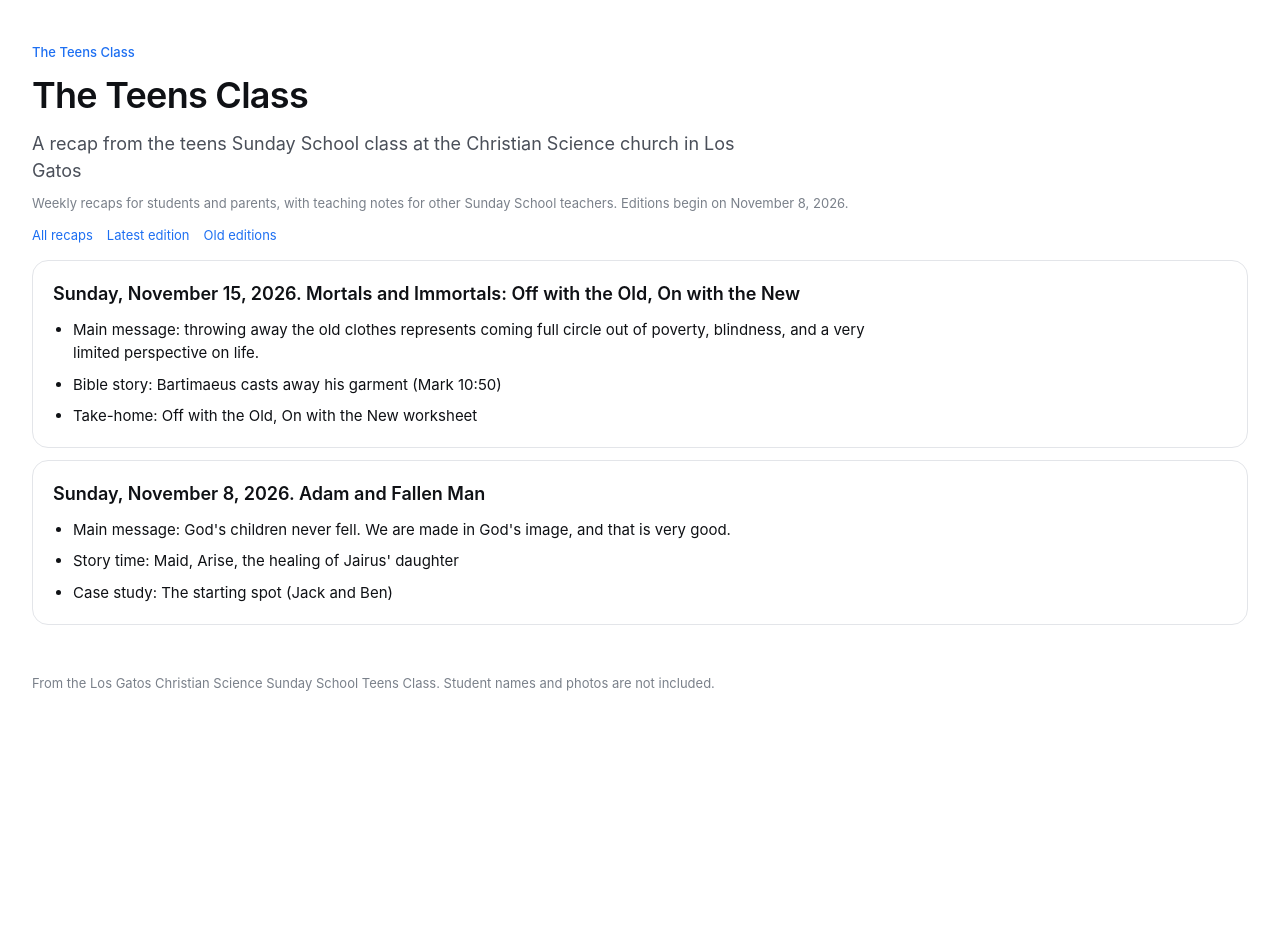
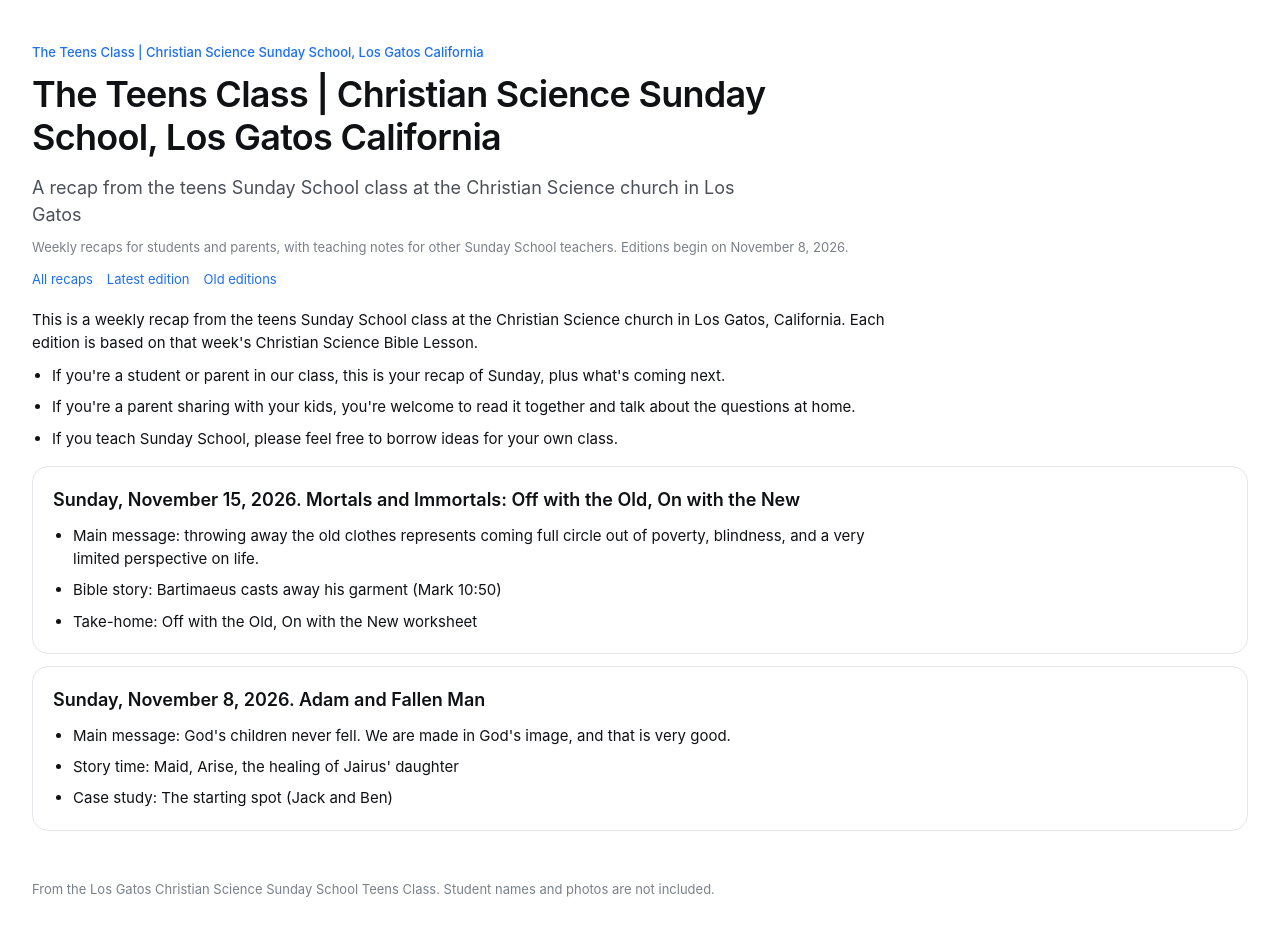
Before and after one commit to cameron013/christian-science-sunday-school-teens-los-gatos, a plain HTML site: page index.html in a window 1280 px wide. Before the commit the page ends 800 px from the top, so only its background shows below. Drawn offline with Linux system fonts and the light colour scheme.

Commit message:
Clarify the site for students, families, and other teachers.
Add a short 'what this is' intro, use the full Teens Class header on every page, and drop the public See you Sunday sign-off.

```diff
--- a/index.html
+++ b/index.html
@@ -3,7 +3,7 @@
 <head>
 <meta charset="utf-8">
 <meta name="viewport" content="width=device-width, initial-scale=1">
-<title>The Teens Class</title>
+<title>The Teens Class | Christian Science Sunday School, Los Gatos California</title>
 <meta name="description" content="A recap from the teens Sunday School class at the Christian Science church in Los Gatos">
 <meta property="og:description" content="A recap from the teens Sunday School class at the Christian Science church in Los Gatos">
 <meta name="referrer" content="no-referrer">
@@ -15,9 +15,9 @@
 body{margin:0;background:var(--bg);color:var(--text-1);font-family:var(--font);font-size:15px;line-height:1.55;-webkit-text-size-adjust:100%}
 a{color:inherit}
 .page{max-width:1280px;margin:0 auto;padding:40px 32px 80px}
-.kicker{color:var(--accent);font-size:13px;font-weight:500;text-decoration:none;display:inline-block;margin-bottom:12px}
+.kicker{color:var(--accent);font-size:13px;font-weight:500;text-decoration:none;display:inline-block;max-width:100%;line-height:1.4;margin-bottom:12px}
 .kicker:hover{text-decoration:underline}
-.title{font-size:36px;line-height:42px;letter-spacing:-0.02em;font-weight:600;margin:0 0 14px}
+.title{font-size:36px;line-height:1.2;letter-spacing:-0.02em;font-weight:600;margin:0 0 14px;overflow-wrap:break-word;max-width:860px}
 .band{scroll-margin-top:16px;display:flex;flex-direction:column;gap:16px}
 .card{border:1px solid var(--border);border-radius:16px;padding:20px;display:flex;flex-direction:column;gap:12px}
 .card-h{margin:0;font-size:18px;line-height:25px;font-weight:600}
@@ -59,7 +59,8 @@ a{color:inherit}
 .notes-body{display:flex;flex-direction:column;gap:16px;margin-top:16px;padding-top:8px;border-top:1px solid var(--border-subtle)}
 a.inline{color:var(--accent);text-decoration:none}
 a.inline:hover{text-decoration:underline}
-@media (max-width:760px){.page{padding:24px 16px 60px}.title{font-size:28px;line-height:34px}}
+.intro{margin:20px 0 0;max-width:860px;display:flex;flex-direction:column;gap:10px}
+@media (max-width:760px){.page{padding:24px 16px 60px}.title{font-size:28px;line-height:1.2}.kicker{line-height:1.4}}
 
 .tbd{background:color-mix(in srgb,var(--accent-2) 22%,transparent);padding:0 4px;border-radius:4px}
 
@@ -67,11 +68,19 @@ a.inline:hover{text-decoration:underline}
 </head>
 <body>
 <main class="page">
-<a class="kicker" href="./">The Teens Class</a>
-<h1 class="title">The Teens Class</h1>
+<a class="kicker" href="./">The Teens Class | Christian Science Sunday School, Los Gatos California</a>
+<h1 class="title">The Teens Class | Christian Science Sunday School, Los Gatos California</h1>
 <div class="lede">A recap from the teens Sunday School class at the Christian Science church in Los Gatos</div>
 <div class="dateline">Weekly recaps for students and parents, with teaching notes for other Sunday School teachers. Editions begin on November 8, 2026.</div>
 <div class="edition"><a href="./">All recaps</a><a href="2026-11-15/">Latest edition</a><a href="archive/">Old editions</a></div>
+<div class="intro">
+<p class="text">This is a weekly recap from the teens Sunday School class at the Christian Science church in Los Gatos, California. Each edition is based on that week&#x27;s Christian Science Bible Lesson.</p>
+<ul class="bullets">
+<li>If you&#x27;re a student or parent in our class, this is your recap of Sunday, plus what&#x27;s coming next.</li>
+<li>If you&#x27;re a parent sharing with your kids, you&#x27;re welcome to read it together and talk about the questions at home.</li>
+<li>If you teach Sunday School, please feel free to borrow ideas for your own class.</li>
+</ul>
+</div>
 <div style="display:flex;flex-direction:column;gap:12px;margin-top:16px">
 <div class="card">
 <h3 class="card-h"><a href="2026-11-15/">Sunday, November 15, 2026. Mortals and Immortals: Off with the Old, On with the New</a></h3>
```
Also changed, not shown: 2026-11-08/index.html (+14 -7 lines), 2026-11-15/index.html (+14 -7 lines), archive/index.html (+14 -5 lines).
